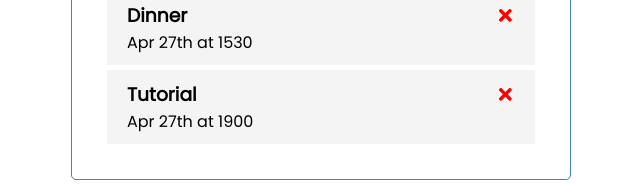
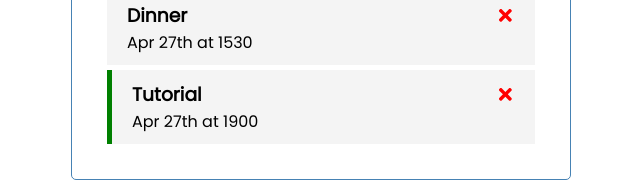
Before and after one commit to gwarzecha/task-tracker, a React (Create React App) app: page / in a window 1280 px wide. Shown: the part 222-416 px from the top of the page, without its empty margins (319-959 px from the left). Built offline with nearby package versions, Linux system fonts and the light colour scheme.

Commit message:
added onDoubleClick to indicate priority of tasks

```diff
--- a/src/App.js
+++ b/src/App.js
@@ -3,8 +3,8 @@ import Header from './components/Header'
 import Tasks from './components/Tasks'
 
 const App = () => {
-// by placing the object within Tasks rather than outside of the component, it becomes part of the component state which can then be changed using setTasks
-// state is immutable and needs to be re-created and sent back
+  // by placing the object within Tasks rather than outside of the component, it becomes part of the component state which can then be changed using setTasks
+  // state is immutable and needs to be re-created and sent back
   const [tasks, setTasks] = useState(
     [
       {
@@ -33,12 +33,26 @@ const App = () => {
     setTasks(tasks.filter((task) => task.id !== id))
   }
 
+  // toggle reminder
+  const toggleReminder = (id) => {
+    setTasks(
+      tasks.map((task) =>
+        task.id === id ? {
+          ...task, reminder:
+            !task.reminder
+        } : task
+      )
+    )
+  }
+
   return (
     <div className="container">
       <Header />
-      {tasks.length > 0 ? <Tasks tasks={tasks} onDelete=
-      {deleteTask} /> : 'Nothing to Show Here!'}
-
+      {tasks.length > 0 ? (
+        <Tasks tasks={tasks} onDelete=
+          {deleteTask} onToggle={toggleReminder} />
+      ) : ('Nothing to Show Here!'
+      )}
     </div>
   )
 }
--- a/src/components/Task.js
+++ b/src/components/Task.js
@@ -1,9 +1,17 @@
 import { FaTimes } from 'react-icons/fa';
 
-const Task = ({ task, onDelete }) => {
+const Task = ({ task, onDelete, onToggle }) => {
   return (
-    <div className='task'>
-      <h3>{task.text} <FaTimes style={{ color: 'red', cursor: 'pointer' }} onClick={() => onDelete(task.id)} /> </h3>
+    <div
+      className={`task ${task.reminder ? 'reminder' : ''}`}
+      onDoubleClick={() => onToggle(task.id)}>
+      <h3>
+        {task.text}
+        <FaTimes
+          style={{ color: 'red', cursor: 'pointer' }}
+          onClick={() => onDelete(task.id)}
+        />
+      </h3>
       <p>{task.day}</p>
     </div>
   )
--- a/src/components/Tasks.js
+++ b/src/components/Tasks.js
@@ -1,12 +1,13 @@
 import Task from './Task'
 
 
-const Tasks = ({ tasks, onDelete }) => {
+const Tasks = ({ tasks, onDelete, onToggle }) => {
   return (
     <>
       {tasks.map((task) => (
         <Task key={task.id} task={task}
-        onDelete={onDelete}/>
+          onDelete={onDelete}
+          onToggle={onToggle} />
       ))}
     </>
   )
```
